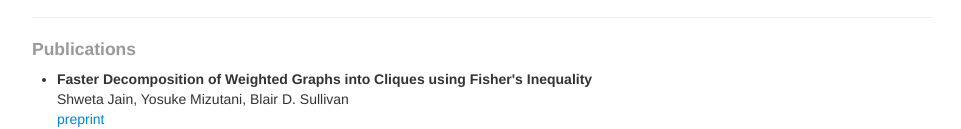
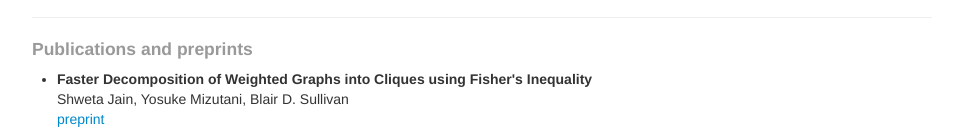
Before and after one commit to sjain12/sjain12.github.io, a plain HTML site: page index.html in a window 1280 px wide. Shown: the part 464-593 px from the top of the page, without its empty margins (158-1119 px from the left). Drawn offline with Linux system fonts and the light colour scheme.

Commit message:
Fixed index.html

```diff
--- a/index.html
+++ b/index.html
@@ -168,7 +168,7 @@
           </ul>
           </div>
       </div> -->
-	<h4 class="muted" id="publications">Publications</h4>
+	<h4 class="muted" id="publications">Publications and preprints</h4>
         <div class="row-fluid" align="justify">
           <div class="span12">
           <ul>
```
